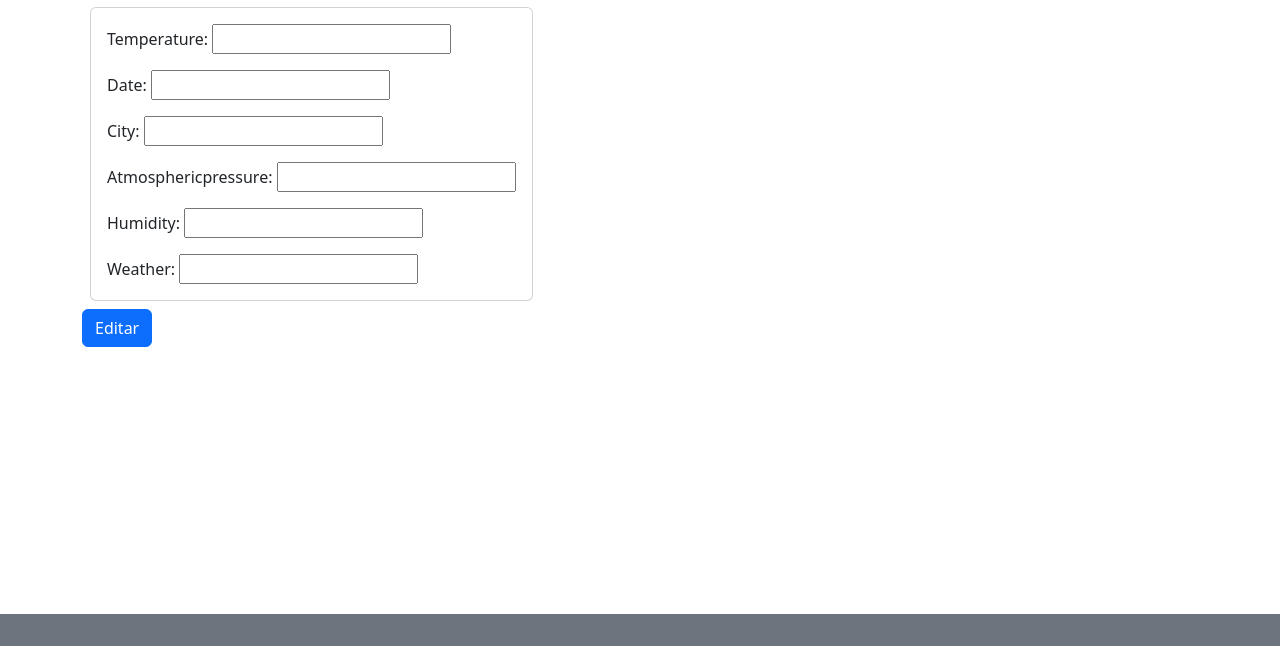
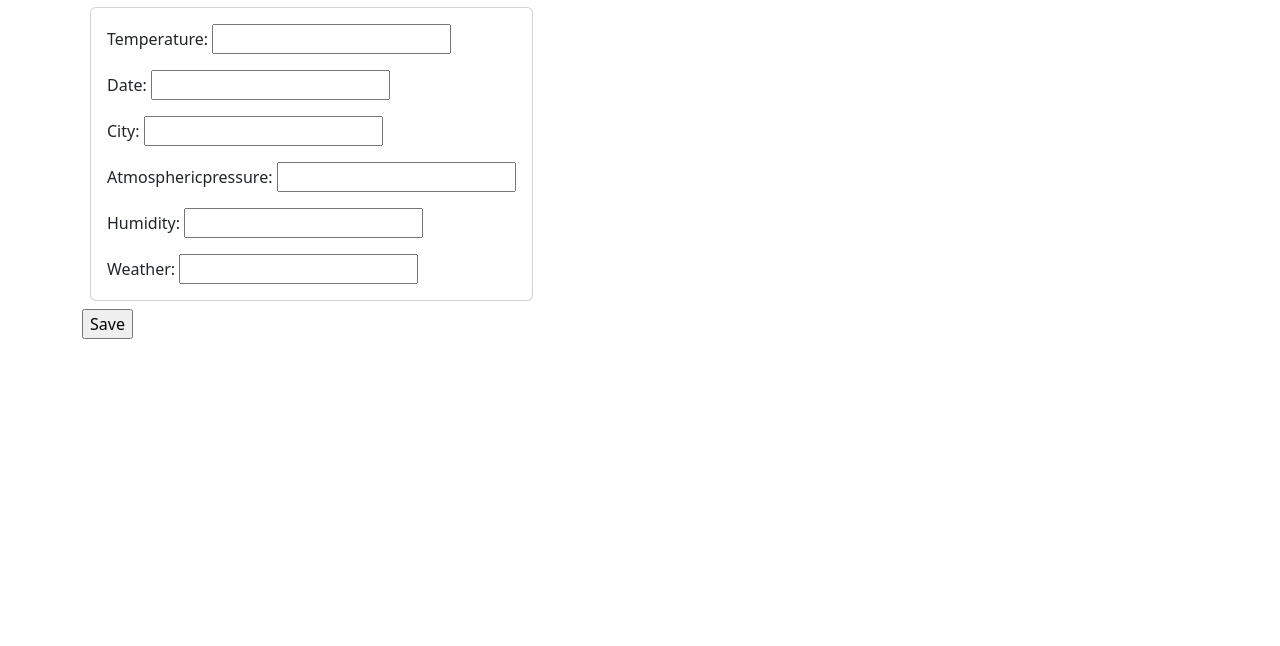
Before and after one commit to SergioRicJr/api_weather, a Django app: page /insert in a window 1280 px wide. Shown: the part 154-800 px from the top of the page. Run offline with Django 5.2, Linux system fonts and the light colour scheme.

Commit message:
fix: formulário e funções de adição de previsão corrigidas

```diff
--- a/templates/main.html
+++ b/templates/main.html
@@ -32,14 +32,6 @@
         </div>
     </main>
 
-    <footer class="bg-secondary text-center text-lg-start fixed-bottom">
-        <!-- Copyright -->
-        <div class="text-center p-3 text-white">
-          {% block verse %} {% endblock %}
-        </div>
-        <!-- Copyright -->
-      </footer>
-
     <script
       src="https://cdn.jsdelivr.net/npm/bootstrap@5.2.0/dist/js/bootstrap.bundle.min.js"
       integrity="sha384-A3rJD856KowSb7dwlZdYEkO39Gagi7vIsF0jrRAoQmDKKtQBHUuLZ9AsSv4jD4Xa"
--- a/weather/templates/form.html
+++ b/weather/templates/form.html
@@ -19,6 +19,9 @@
                     </div>
                 </div>
             </div>
+            <div class="card-footer">
+                <input type="submit" value="Save">
+            </div>
         </form>
 
     </div>
--- a/weather/views.py
+++ b/weather/views.py
@@ -84,7 +84,7 @@ class WeatherInsert(View):
     def get(self, request):
         weatherForm = WeatherForm()
 
-        return render(request, "update_form.html", {"form": weatherForm})
+        return render(request, "form.html", {"form": weatherForm})
 
     def post(self, request):
         weatherForm = WeatherForm(request.POST)
```
Also changed, not shown: weather/repositories.py (+5 -8 lines).
